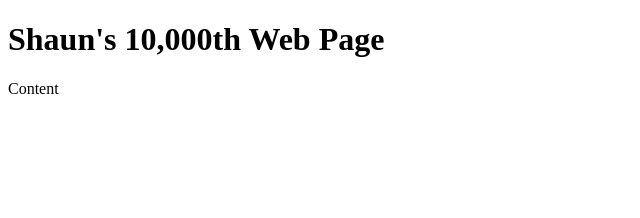
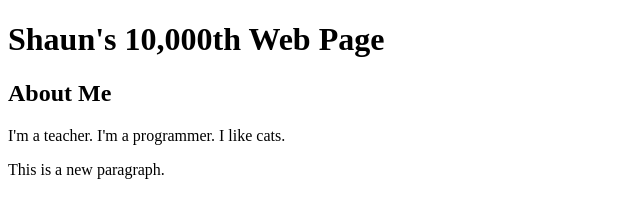
Before and after one commit to gcsmckinnon/html101-youth, a website: page index.html in a window 1280 px wide. Shown: the whole page, without its empty margins (0-640 px from the left). Drawn offline with Linux system fonts and the light colour scheme.

Commit message:
Added an about me.

```diff
--- a/index.html
+++ b/index.html
@@ -8,6 +8,11 @@
     <header>
       <h1>Shaun's 10,000th Web Page</h1>
     </header>
-    <p>Content</p>
+
+    <h2>About Me</h2>
+    <p>
+      I'm a teacher. I'm a programmer. I like cats.
+    </p>
+    <p>This is a new paragraph.</p>
   </body>
 </html>
```
